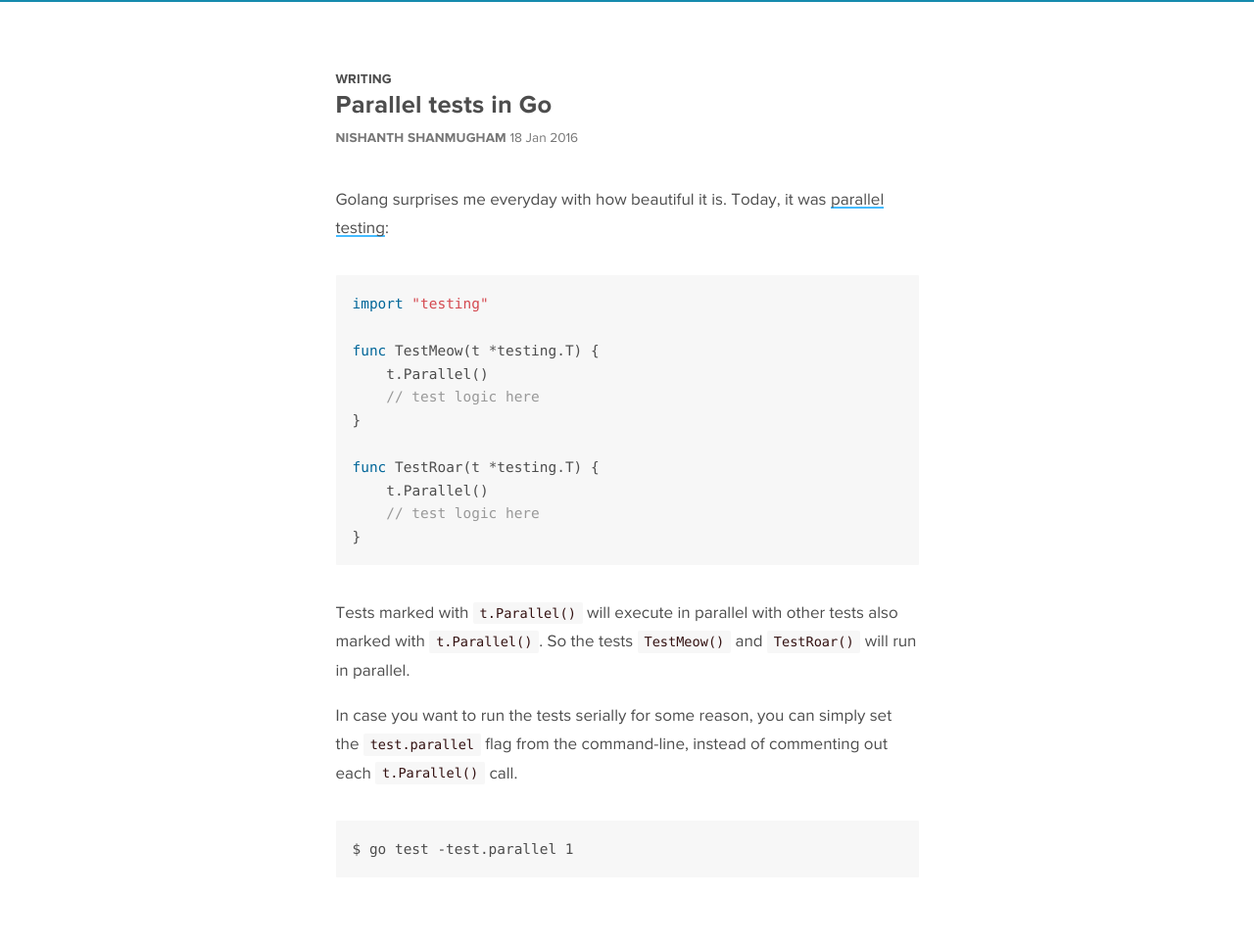
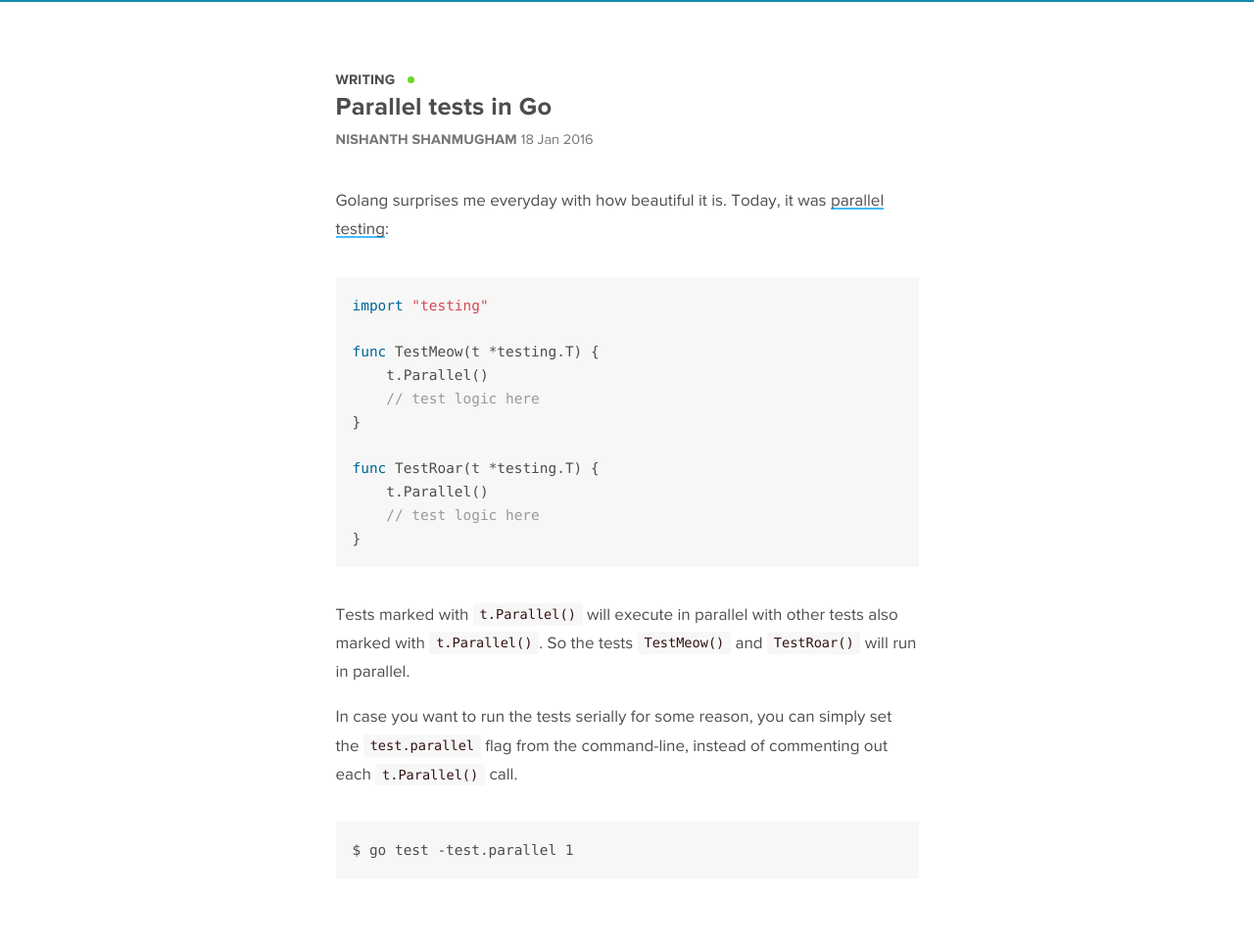
Before and after one commit to nishanths/nishanths.github.io, a Jekyll site: the page built from _posts/2016-01-18-parallel-tests-in-go.markdown, in a window 1280 px wide. Shown: the whole page at 98% size. Built offline with Jekyll 4.4.1, drawn with Linux system fonts in a browser that asks for light colours; some web fonts are replaced.

Commit message:
Add pulsing green dot on all layouts
Increase meta + subtitle size in posts

```diff
--- a/_includes/header.html
+++ b/_includes/header.html
@@ -1,5 +1,6 @@
 <header>
     <h1>
         <a href="/">Nishanth Shanmugham</a>
+        <a href="/"><div class="dot"></div></a>
     </h1>
 </header>
--- a/_layouts/post.html
+++ b/_layouts/post.html
@@ -4,7 +4,10 @@ layout: default
 
 <article class="post" itemscope itemtype="http://schema.org/BlogPosting">
   <header class="header">
-    <h1 class="top-subtitle"><a href="/writing/">Writing</a></h1>
+    <h1 class="top-subtitle">
+        <a href="/writing/">Writing</a>
+        <a href="/"><div class="dot"></div></a>
+    </h1>
     <h1 class="title" itemprop="name headline"><a href="">{{ page.title }}</a></h1>
     <div class="meta mb3">
         <span class="h1">
--- a/_sass/pages.scss
+++ b/_sass/pages.scss
@@ -4,7 +4,7 @@ section.posts {
 article.post {
     .header {
             h1.top-subtitle {
-                font-size: 0.8rem;
+                font-size: 0.85rem;
                 margin-top: 0;
                 margin-bottom: 0;
             }
@@ -16,7 +16,7 @@ article.post {
 
             .meta * {
                 color: #777;
-                font-size: 0.8rem;
+                font-size: 0.85rem;
             }
     }
     .content a {
```
Also changed, not shown: _layouts/page.html (deleted, +0 -14 lines), 1 other file.
